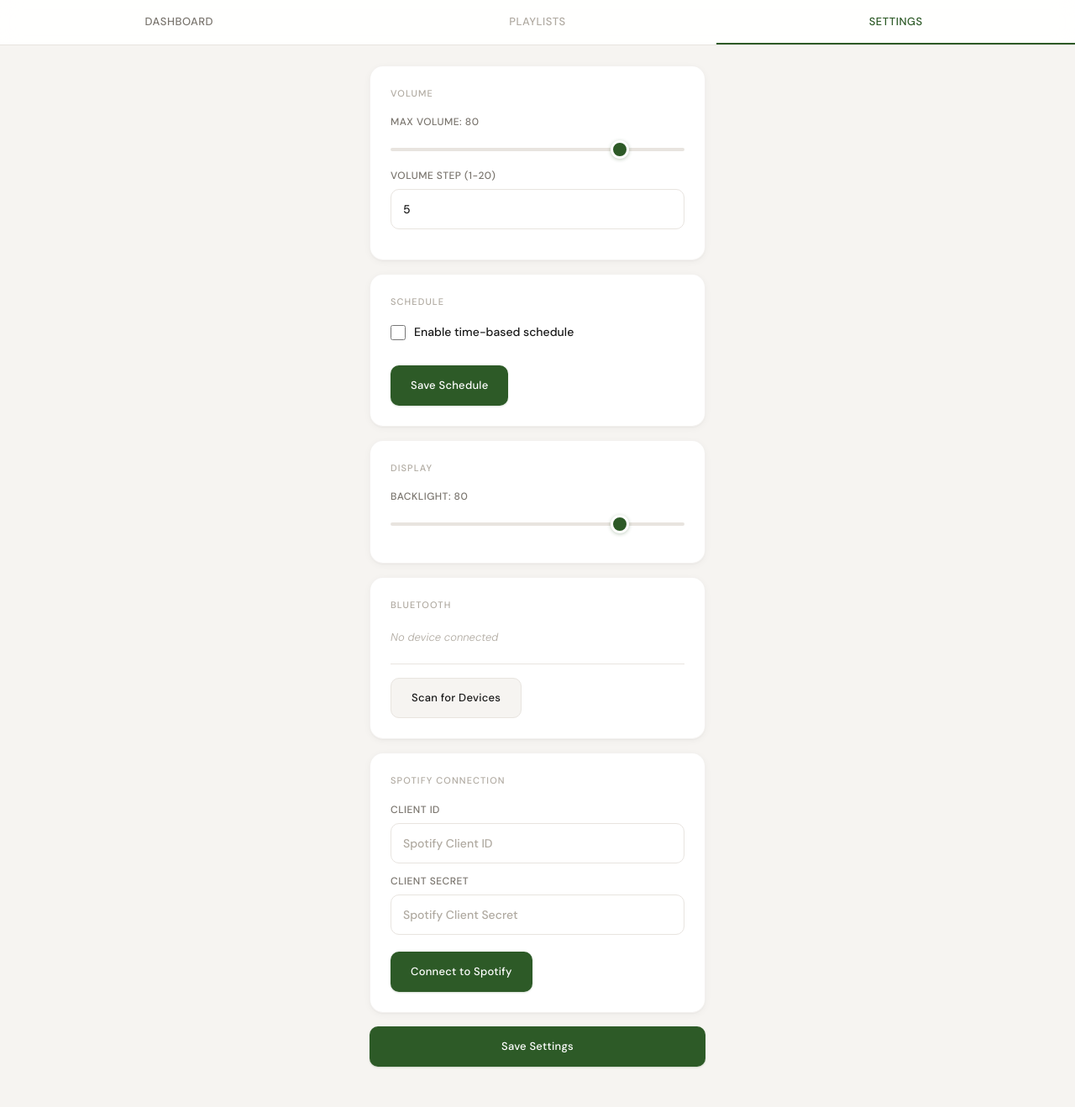
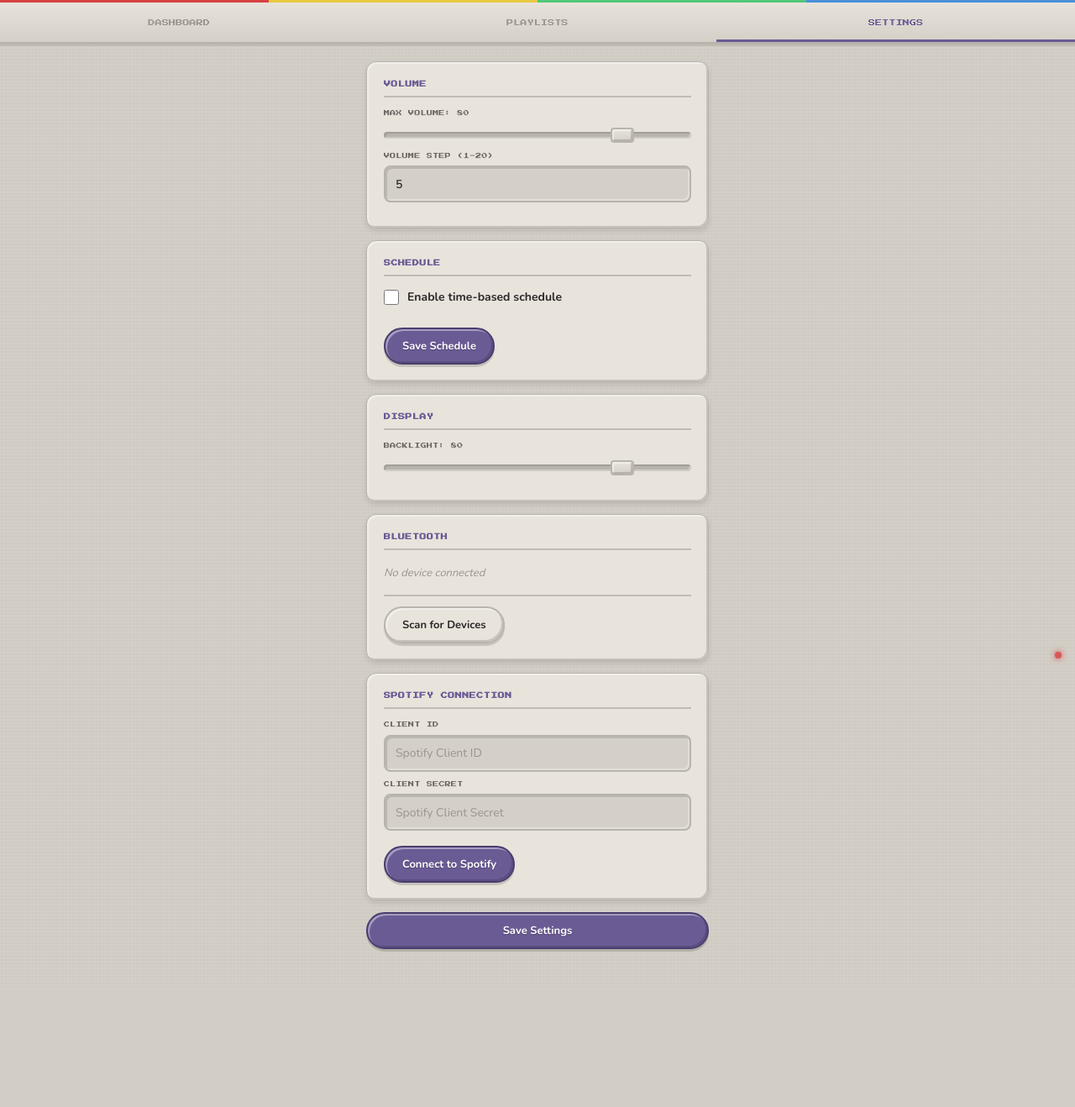
Before and after one commit to NikBrownTRP/flockify-box, a Flask app: page /settings in a window 1280 px wide. Shown: the whole page at 84% size. After the commit the page ends 1133 px from the top, so only its background shows below. Run offline with Flask 3, Linux system fonts and the light colour scheme.

Commit message:
Redesign web UI with SNES game console aesthetic
Replace clean minimal design with 90s Super Nintendo theme:
- Press Start 2P pixel font for headings and labels
- Molded plastic surface with bevel effects (inset/outset)
- SNES shell gray color palette with purple accent
- Rainbow ABXY-color stripe across navigation top
- Controller-style rounded pill buttons with 3D shadows
- Physical slider thumbs matching SNES volume slider
- Inset card backgrounds like cartridge slots
- Pulsing power LED indicator
- Plastic grain background texture

Co-Authored-By: Claude Opus 4.6 (1M context) <noreply@anthropic.com>

```diff
--- a/web/static/css/style.css
+++ b/web/static/css/style.css
@@ -1,37 +1,53 @@
 /* ================================================================
-   Flockify Box — Stylesheet
-   Refined minimal UI for a Raspberry Pi music player.
+   Super Flockify — SNES-inspired UI
+   90s game console aesthetic with molded plastic surfaces,
+   pixel typography, and controller-button interactions.
    ================================================================ */
 
-@import url('https://fonts.googleapis.com/css2?family=DM+Sans:ital,opsz,wght@0,9..40,300;0,9..40,500;0,9..40,700;1,9..40,300&family=DM+Mono:wght@400&display=swap');
+@import url('https://fonts.googleapis.com/css2?family=Press+Start+2P&family=Nunito:wght@400;600;700;800&display=swap');
 
 /* ----- Custom properties ----- */
 :root {
-    --color-bg: #F6F4F1;
-    --color-surface: #FFFFFF;
-    --color-text: #1A1A1A;
-    --color-text-secondary: #7A756E;
-    --color-text-tertiary: #B0AAA1;
-    --color-border: #E8E4DF;
-    --color-accent: #2D5A27;
-    --color-accent-light: #E9F2E7;
-    --color-accent-hover: #1E4019;
-    --color-warm: #C4946A;
-    --color-warm-light: #FBF4ED;
-    --color-danger: #A63D2F;
-    --color-danger-light: #FAEAE7;
-    --color-success: #2D5A27;
-    --color-success-light: #E9F2E7;
-    --color-badge-gray: #9B968E;
-    --radius-sm: 6px;
-    --radius: 10px;
-    --radius-lg: 16px;
-    --shadow: 0 1px 2px rgba(26, 26, 26, 0.04), 0 2px 8px rgba(26, 26, 26, 0.04);
-    --shadow-hover: 0 2px 4px rgba(26, 26, 26, 0.06), 0 4px 16px rgba(26, 26, 26, 0.06);
-    --shadow-inset: inset 0 1px 2px rgba(26, 26, 26, 0.06);
-    --transition: 180ms cubic-bezier(0.4, 0, 0.2, 1);
-    --font-body: 'DM Sans', -apple-system, BlinkMacSystemFont, sans-serif;
-    --font-mono: 'DM Mono', 'SF Mono', monospace;
+    /* SNES shell colors */
+    --snes-shell: #D4D0C8;
+    --snes-shell-light: #E8E4DC;
+    --snes-shell-dark: #B8B4AC;
+    --snes-shell-shadow: #9A968E;
+    --snes-inset: #C0BCB4;
+
+    /* SNES purple accent (the stripe/logo color) */
+    --snes-purple: #6B5B95;
+    --snes-purple-dark: #4A3D6E;
+    --snes-purple-light: #8B7BB5;
+
+    /* ABXY button colors */
+    --btn-a: #7B68EE;    /* blue-purple */
+    --btn-b: #E8C840;    /* yellow */
+    --btn-x: #4A90D9;    /* blue */
+    --btn-y: #50C878;    /* green */
+    --btn-red: #D94040;  /* start/select red */
+
+    /* Functional */
+    --color-text: #2C2828;
+    --color-text-secondary: #6B6360;
+    --color-text-muted: #9A9490;
+    --color-danger: #D94040;
+    --color-danger-light: #FFE8E8;
+    --color-success: #3A8C50;
+    --color-success-light: #E0F5E6;
+
+    /* Sizing */
+    --radius: 8px;
+    --radius-lg: 12px;
+    --transition: 120ms ease;
+
+    /* Fonts */
+    --font-pixel: 'Press Start 2P', monospace;
+    --font-body: 'Nunito', -apple-system, BlinkMacSystemFont, sans-serif;
+
+    /* The classic SNES bevel effect */
+    --bevel-out: inset -2px -2px 0 rgba(0,0,0,0.15), inset 2px 2px 0 rgba(255,255,255,0.4);
+    --bevel-in: inset 2px 2px 0 rgba(0,0,0,0.12), inset -2px -2px 0 rgba(255,255,255,0.3);
 }
 
 /* ----- Reset ----- */
@@ -44,43 +60,71 @@
 html {
     font-size: 16px;
     -webkit-text-size-adjust: 100%;
-    scroll-behavior: smooth;
 }
 
 body {
     font-family: var(--font-body);
-    background: var(--color-bg);
+    background: var(--snes-shell);
     color: var(--color-text);
-    line-height: 1.6;
+    line-height: 1.5;
     min-height: 100vh;
-    -webkit-font-smoothing: antialiased;
-    -moz-osx-font-smoothing: grayscale;
+    /* Subtle plastic grain texture */
+    background-image:
+        repeating-linear-gradient(
+            0deg,
+            transparent,
+            transparent 2px,
+            rgba(0,0,0,0.015) 2px,
+            rgba(0,0,0,0.015) 4px
+        ),
+        repeating-linear-gradient(
+            90deg,
+            transparent,
+            transparent 2px,
+            rgba(0,0,0,0.01) 2px,
+            rgba(0,0,0,0.01) 4px
+        );
 }
 
-/* ----- Navigation ----- */
+/* ----- Navigation — SNES top ridge ----- */
 .nav-bar {
     display: flex;
-    background: var(--color-surface);
-    border-bottom: 1px solid var(--color-border);
+    background: linear-gradient(180deg, var(--snes-shell-light) 0%, var(--snes-shell) 100%);
+    border-bottom: 3px solid var(--snes-shell-dark);
+    box-shadow: 0 2px 0 rgba(0,0,0,0.08);
     position: sticky;
     top: 0;
     z-index: 100;
-    backdrop-filter: blur(12px);
-    background: rgba(255, 255, 255, 0.92);
+}
+
+.nav-bar::before {
+    content: '';
+    position: absolute;
+    top: 0;
+    left: 0;
+    right: 0;
+    height: 3px;
+    background: linear-gradient(90deg,
+        var(--btn-red) 0%, var(--btn-red) 25%,
+        var(--btn-b) 25%, var(--btn-b) 50%,
+        var(--btn-y) 50%, var(--btn-y) 75%,
+        var(--btn-x) 75%, var(--btn-x) 100%
+    );
 }
 
 .nav-tab {
     flex: 1;
     text-align: center;
-    padding: 16px 8px 14px;
+    padding: 18px 8px 14px;
     text-decoration: none;
-    color: var(--color-text-tertiary);
-    font-size: 0.8125rem;
-    font-weight: 500;
-    letter-spacing: 0.04em;
+    color: var(--color-text-muted);
+    font-family: var(--font-pixel);
+    font-size: 0.5rem;
+    letter-spacing: 0.02em;
     text-transform: uppercase;
-    border-bottom: 2px solid transparent;
+    border-bottom: 3px solid transparent;
     transition: color var(--transition), border-color var(--transition);
+    margin-top: 3px;
 }
 
 .nav-tab:hover {
@@ -88,106 +132,113 @@ body {
 }
 
 .nav-tab.active {
-    color: var(--color-accent);
-    border-bottom-color: var(--color-accent);
+    color: var(--snes-purple);
+    border-bottom-color: var(--snes-purple);
 }
 
 /* ----- Content area ----- */
 .content {
     max-width: 440px;
     margin: 0 auto;
-    padding: 24px 20px 48px;
+    padding: 20px 16px 48px;
 }
 
-/* ----- Cards ----- */
+/* ----- Cards — Molded plastic panels ----- */
 .card {
-    background: var(--color-surface);
+    background: var(--snes-shell-light);
     border-radius: var(--radius-lg);
-    box-shadow: var(--shadow);
-    padding: 24px;
-    margin-bottom: 16px;
-    border: 1px solid rgba(232, 228, 223, 0.5);
+    padding: 20px;
+    margin-bottom: 14px;
+    box-shadow: var(--bevel-out), 0 3px 6px rgba(0,0,0,0.1);
+    border: 1px solid var(--snes-shell-dark);
+    position: relative;
 }
 
-/* ----- Section titles ----- */
+/* ----- Section titles — Pixel font labels ----- */
 .section-title {
-    font-size: 0.6875rem;
-    font-weight: 500;
-    letter-spacing: 0.1em;
+    font-family: var(--font-pixel);
+    font-size: 0.5rem;
+    letter-spacing: 0.06em;
     text-transform: uppercase;
-    margin-bottom: 16px;
-    color: var(--color-text-tertiary);
+    margin-bottom: 14px;
+    color: var(--snes-purple);
+    padding-bottom: 8px;
+    border-bottom: 2px solid var(--snes-inset);
 }
 
-/* ----- Buttons ----- */
+/* ----- Buttons — SNES controller style ----- */
 .btn {
     display: inline-flex;
     align-items: center;
     justify-content: center;
-    min-height: 48px;
-    padding: 12px 24px;
-    border: none;
-    border-radius: var(--radius);
+    min-height: 44px;
+    padding: 10px 20px;
+    border: 2px solid rgba(0,0,0,0.15);
+    border-radius: 24px;
     font-family: var(--font-body);
     font-size: 0.8125rem;
-    font-weight: 500;
-    letter-spacing: 0.02em;
+    font-weight: 700;
     cursor: pointer;
     transition: all var(--transition);
     -webkit-tap-highlight-color: transparent;
     user-select: none;
+    box-shadow: var(--bevel-out), 0 3px 0 rgba(0,0,0,0.15);
+    position: relative;
+}
+
+.btn:active {
+    box-shadow: var(--bevel-in);
+    transform: translateY(2px);
 }
 
 .btn-primary {
-    background: var(--color-accent);
+    background: var(--snes-purple);
     color: #fff;
-    box-shadow: 0 1px 2px rgba(45, 90, 39, 0.2);
+    border-color: var(--snes-purple-dark);
+    text-shadow: 0 1px 1px rgba(0,0,0,0.3);
 }
 
 .btn-primary:hover {
-    background: var(--color-accent-hover);
-    box-shadow: 0 2px 8px rgba(45, 90, 39, 0.25);
-    transform: translateY(-1px);
+    background: var(--snes-purple-light);
 }
 
 .btn-primary:active {
-    transform: translateY(0);
-    box-shadow: var(--shadow-inset);
+    background: var(--snes-purple-dark);
 }
 
 .btn-secondary {
-    background: var(--color-bg);
+    background: var(--snes-shell-light);
     color: var(--color-text);
-    border: 1px solid var(--color-border);
+    border-color: var(--snes-shell-dark);
 }
 
 .btn-secondary:hover {
-    background: var(--color-border);
-    border-color: var(--color-text-tertiary);
-}
-
-.btn-secondary:active {
-    box-shadow: var(--shadow-inset);
+    background: var(--snes-shell);
 }
 
 .btn-icon {
     display: inline-flex;
     align-items: center;
     justify-content: center;
-    width: 36px;
-    height: 36px;
+    width: 34px;
+    height: 34px;
     border: none;
-    border-radius: var(--radius-sm);
-    background: transparent;
-    color: var(--color-text-tertiary);
+    border-radius: 50%;
+    background: var(--snes-inset);
+    color: var(--color-text-secondary);
     cursor: pointer;
     transition: all var(--transition);
     -webkit-tap-highlight-color: transparent;
+    box-shadow: var(--bevel-out);
 }
 
 .btn-icon:hover {
-    background: var(--color-bg);
-    color: var(--color-text-secondary);
+    background: var(--snes-shell);
+    color: var(--color-text);
+}
+
+.btn-icon:active {
+    box-shadow: var(--bevel-in);
 }
 
 .btn-delete:hover {
@@ -195,232 +246,259 @@ body {
     color: var(--color-danger);
 }
 
-/* ----- Inputs ----- */
+/* ----- Inputs — Inset display style ----- */
 .input {
     display: block;
     width: 100%;
-    min-height: 48px;
-    padding: 12px 14px;
-    border: 1px solid var(--color-border);
+    min-height: 44px;
+    padding: 10px 12px;
+    border: 2px solid var(--snes-shell-dark);
     border-radius: var(--radius);
     font-family: var(--font-body);
     font-size: 0.875rem;
+    font-weight: 600;
     color: var(--color-text);
-    background: var(--color-surface);
-    transition: border-color var(--transition), box-shadow var(--transition);
-    margin-bottom: 12px;
+    background: var(--snes-shell);
+    box-shadow: var(--bevel-in);
+    transition: border-color var(--transition);
+    margin-bottom: 10px;
 }
 
 .input:focus {
     outline: none;
-    border-color: var(--color-accent);
-    box-shadow: 0 0 0 3px rgba(45, 90, 39, 0.1);
+    border-color: var(--snes-purple);
 }
 
 .input::placeholder {
-    color: var(--color-text-tertiary);
+    color: var(--color-text-muted);
+    font-weight: 400;
 }
 
 /* ----- Form labels ----- */
 .form-label {
     display: block;
-    font-size: 0.75rem;
-    font-weight: 500;
+    font-family: var(--font-pixel);
+    font-size: 0.4375rem;
     letter-spacing: 0.04em;
     text-transform: uppercase;
     color: var(--color-text-secondary);
     margin-bottom: 6px;
 }
 
-/* ----- Volume / range sliders ----- */
+/* ----- Volume / range sliders — SNES slider rail ----- */
 .volume-slider {
     -webkit-appearance: none;
     appearance: none;
     width: 100%;
-    height: 4px;
-    border-radius: 2px;
-    background: var(--color-border);
+    height: 8px;
+    border-radius: 4px;
+    background: var(--snes-shell-dark);
     outline: none;
-    margin: 12px 0 20px 0;
-    transition: background var(--transition);
+    margin: 10px 0 16px 0;
+    box-shadow: var(--bevel-in);
 }
 
 .volume-slider::-webkit-slider-thumb {
     -webkit-appearance: none;
     appearance: none;
-    width: 22px;
-    height: 22px;
-    border-radius: 50%;
-    background: var(--color-accent);
+    width: 28px;
+    height: 18px;
+    border-radius: 4px;
+    background: linear-gradient(180deg, var(--snes-shell-light) 0%, var(--snes-shell) 100%);
     cursor: pointer;
-    border: 3px solid var(--color-surface);
-    box-shadow: 0 1px 4px rgba(45, 90, 39, 0.3);
-    transition: transform var(--transition), box-shadow var(--transition);
-}
-
-.volume-slider::-webkit-slider-thumb:hover {
-    transform: scale(1.1);
-    box-shadow: 0 2px 8px rgba(45, 90, 39, 0.35);
+    border: 2px solid var(--snes-shell-dark);
+    box-shadow: var(--bevel-out);
+    transition: transform var(--transition);
 }
 
 .volume-slider::-webkit-slider-thumb:active {
-    transform: scale(1.2);
+    transform: scaleY(0.9);
+    box-shadow: var(--bevel-in);
 }
 
 .volume-slider::-moz-range-thumb {
-    width: 22px;
-    height: 22px;
-    border-radius: 50%;
-    background: var(--color-accent);
+    width: 28px;
+    height: 18px;
+    border-radius: 4px;
+    background: linear-gradient(180deg, var(--snes-shell-light) 0%, var(--snes-shell) 100%);
     cursor: pointer;
-    border: 3px solid var(--color-surface);
-    box-shadow: 0 1px 4px rgba(45, 90, 39, 0.3);
+    border: 2px solid var(--snes-shell-dark);
+    box-shadow: var(--bevel-out);
 }
 
 /* ----- Badges ----- */
 .badge {
     display: inline-block;
-    padding: 4px 10px;
-    border-radius: 20px;
-    font-size: 0.6875rem;
-    font-weight: 500;
-    letter-spacing: 0.06em;
+    padding: 3px 8px;
+    border-radius: 4px;
+    font-family: var(--font-pixel);
+    font-size: 0.375rem;
+    letter-spacing: 0.04em;
     text-transform: uppercase;
+    box-shadow: var(--bevel-out);
 }
 
 .badge-green {
-    background: var(--color-success-light);
-    color: var(--color-success);
+    background: var(--btn-y);
+    color: #fff;
+    text-shadow: 0 1px 0 rgba(0,0,0,0.2);
 }
 
 .badge-gray {
-    background: var(--color-bg);
-    color: var(--color-badge-gray);
+    background: var(--snes-inset);
+    color: var(--color-text-muted);
 }
 
-/* ----- Dashboard ----- */
-.now-playing-header {
-    display: flex;
-    align-items: center;
-    justify-content: space-between;
-    margin-bottom: 16px;
+/* ----- Dashboard — Now Playing screen ----- */
+.now-playing {
+    background: linear-gradient(135deg, var(--snes-shell-light) 0%, var(--snes-shell) 100%);
+    text-align: center;
+    padding: 24px 20px;
 }
 
 .mode-badge {
     display: inline-block;
     padding: 4px 12px;
-    border-radius: 20px;
-    font-family: var(--font-mono);
-    font-size: 0.6875rem;
-    font-weight: 400;
-    letter-spacing: 0.06em;
+    border-radius: 4px;
+    font-family: var(--font-pixel);
+    font-size: 0.4375rem;
+    letter-spacing: 0.04em;
     text-transform: uppercase;
-    background: var(--color-accent-light);
-    color: var(--color-accent);
+    margin-bottom: 14px;
+    box-shadow: var(--bevel-out);
+}
+
+.mode-badge {
+    background: var(--btn-a);
+    color: #fff;
+    text-shadow: 0 1px 0 rgba(0,0,0,0.3);
 }
 
 .mode-badge.webradio {
-    background: var(--color-warm-light);
-    color: var(--color-warm);
+    background: var(--btn-b);
+    color: var(--color-text);
+    text-shadow: none;
 }
 
 .playlist-name {
-    font-size: 1.5rem;
-    font-weight: 700;
-    line-height: 1.2;
-    margin-bottom: 8px;
-    letter-spacing: -0.02em;
+    font-family: var(--font-pixel);
+    font-size: 0.75rem;
+    line-height: 1.8;
+    margin-bottom: 10px;
+    color: var(--color-text);
+    word-break: break-word;
 }
 
 .track-info {
     display: flex;
     flex-direction: column;
-    gap: 2px;
-    margin-bottom: 0;
-    padding-top: 12px;
-    border-top: 1px solid var(--color-border);
+    gap: 4px;
+    margin-top: 10px;
+    padding-top: 10px;
+    border-top: 2px dashed var(--snes-inset);
 }
 
 .track-name {
     font-size: 0.9375rem;
-    font-weight: 500;
+    font-weight: 700;
     color: var(--color-text);
 }
 
 .track-artist {
     font-size: 0.8125rem;
-    font-weight: 300;
-    font-style: italic;
+    font-weight: 400;
     color: var(--color-text-secondary);
 }
 
 .audio-output {
     display: flex;
     align-items: center;
+    justify-content: center;
     gap: 6px;
-    font-size: 0.75rem;
-    font-family: var(--font-mono);
-    color: var(--color-text-tertiary);
+    font-family: var(--font-pixel);
+    font-size: 0.375rem;
+    color: var(--color-text-muted);
+    margin-top: 12px;
     letter-spacing: 0.02em;
 }
 
 .audio-output .icon {
-    opacity: 0.6;
+    opacity: 0.5;
 }
 
 .volume-card {
-    padding: 20px 24px;
+    padding: 16px 20px;
 }
 
-.mode-nav {
+.volume-label {
+    font-family: var(--font-pixel);
+    font-size: 0.4375rem;
+    color: var(--color-text-secondary);
+}
+
+/* ----- Mode controls — D-pad style ----- */
+.mode-controls {
     display: flex;
     align-items: center;
-    justify-content: space-between;
+    justify-content: center;
     gap: 16px;
-    padding: 16px 24px;
+    padding: 14px;
+    background: var(--snes-shell-light);
+    border-radius: var(--radius-lg);
+    box-shadow: var(--bevel-out), 0 3px 6px rgba(0,0,0,0.1);
+    border: 1px solid var(--snes-shell-dark);
+    margin-bottom: 14px;
 }
 
-.mode-nav .btn {
+.mode-controls .btn {
     flex: 1;
-    min-height: 44px;
+    max-width: 120px;
+    min-height: 40px;
+    font-size: 0.75rem;
+    padding: 8px 12px;
 }
 
 .mode-indicator {
-    font-family: var(--font-mono);
-    font-size: 0.8125rem;
-    color: var(--color-text-tertiary);
-    min-width: 48px;
+    font-family: var(--font-pixel);
+    font-size: 0.625rem;
+    color: var(--snes-purple);
+    min-width: 40px;
     text-align: center;
-    letter-spacing: 0.04em;
+    background: var(--snes-shell);
+    padding: 6px 8px;
+    border-radius: 4px;
+    box-shadow: var(--bevel-in);
 }
 
 /* ----- Playlists page ----- */
 .playlist-count {
-    font-family: var(--font-mono);
-    font-size: 0.75rem;
-    color: var(--color-text-tertiary);
-    margin-bottom: 16px;
+    font-family: var(--font-pixel);
+    font-size: 0.375rem;
+    color: var(--color-text-muted);
+    margin-bottom: 12px;
     letter-spacing: 0.02em;
 }
 
 .playlist-list {
     display: flex;
     flex-direction: column;
-    gap: 2px;
-    margin-bottom: 20px;
+    gap: 4px;
+    margin-bottom: 16px;
 }
 
 .playlist-item {
     display: flex;
     align-items: center;
-    gap: 12px;
-    padding: 10px;
+    gap: 10px;
+    padding: 8px;
     border-radius: var(--radius);
+    background: var(--snes-shell);
+    box-shadow: var(--bevel-in);
     transition: background var(--transition);
 }
 
 .playlist-item:hover {
-    background: var(--color-bg);
+    background: var(--snes-inset);
 }
 
 .playlist-reorder {
@@ -480,14 +560,14 @@ body {
 }
 
 .device-name {
-    font-family: var(--font-mono);
-    font-size: 0.8125rem;
+    font-family: var(--font-pixel);
+    font-size: 0.375rem;
     color: var(--color-text-secondary);
 }
 
 /* ----- Schedule section ----- */
 .schedule-toggle {
-    margin-bottom: 16px;
+    margin-bottom: 14px;
 }
 
 .toggle-label {
@@ -495,21 +575,21 @@ body {
     align-items: center;
     gap: 10px;
     font-size: 0.875rem;
-    font-weight: 500;
+    font-weight: 700;
     cursor: pointer;
 }
 
 .toggle-label input[type="checkbox"] {
     width: 18px;
     height: 18px;
-    accent-color: var(--color-accent);
+    accent-color: var(--snes-purple);
     cursor: pointer;
 }
 
 .schedule-fields {
     display: flex;
     flex-direction: column;
-    gap: 16px;
+    gap: 14px;
 }
 
 .schedule-group {
@@ -573,25 +655,25 @@ body {
 
 .bt-no-device {
     font-size: 0.8125rem;
-    color: var(--color-text-tertiary);
+    color: var(--color-text-muted);
     font-style: italic;
     padding: 4px 0;
 }
 
 .bt-paired-section {
-    margin-top: 16px;
-    padding-top: 16px;
-    border-top: 1px solid var(--color-border);
+    margin-top: 12px;
+    padding-top: 12px;
+    border-top: 2px solid var(--snes-inset);
 }
 
 .bt-scan-section {
-    margin-top: 16px;
-    padding-top: 16px;
-    border-top: 1px solid var(--color-border);
+    margin-top: 12px;
+    padding-top: 12px;
+    border-top: 2px solid var(--snes-inset);
 }
 
 .bt-scan-status {
-    margin-top: 12px;
+    margin-top: 10px;
     font-size: 0.8125rem;
     color: var(--color-text-secondary);
 }
@@ -673,14 +760,36 @@ body {
 }
 
 /* ----- Animations ----- */
-@keyframes fadeIn {
-    from { opacity: 0; transform: translateY(6px); }
+@keyframes slideUp {
+    from { opacity: 0; transform: translateY(10px); }
     to { opacity: 1; transform: translateY(0); }
 }
 
-.card {
-    animation: fadeIn 0.3s ease both;
+.card,
+.mode-controls {
+    animation: slideUp 0.25s ease both;
 }
 
-.card:nth-child(2) { animation-delay: 0.05s; }
-.card:nth-child(3) { animation-delay: 0.1s; }
+.card:nth-child(2),
+.mode-controls { animation-delay: 0.06s; }
+.card:nth-child(3) { animation-delay: 0.12s; }
+
+/* ----- Power LED indicator (decorative) ----- */
+body::after {
+    content: '';
+    position: fixed;
+    bottom: 16px;
+    right: 16px;
+    width: 8px;
+    height: 8px;
+    border-radius: 50%;
+    background: var(--btn-red);
+    box-shadow: 0 0 6px var(--btn-red), 0 0 12px rgba(217, 64, 64, 0.4);
+    animation: powerPulse 3s ease-in-out infinite;
+    z-index: 200;
+}
+
+@keyframes powerPulse {
+    0%, 100% { opacity: 1; }
+    50% { opacity: 0.5; }
+}
```
Also changed, not shown: other parts of web/static/css/style.css (+43 -34 lines).
